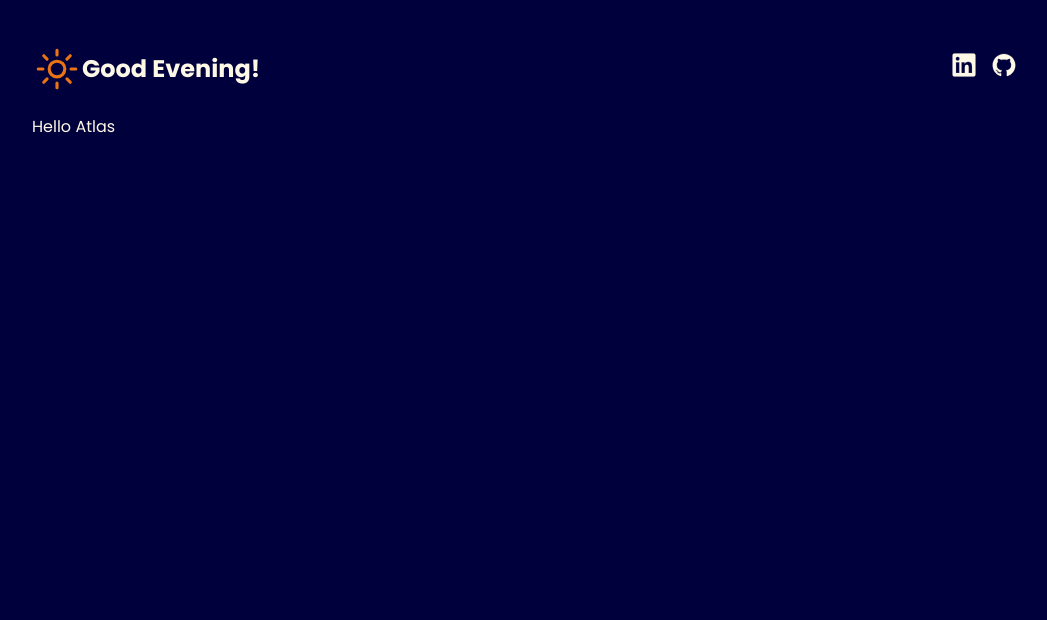
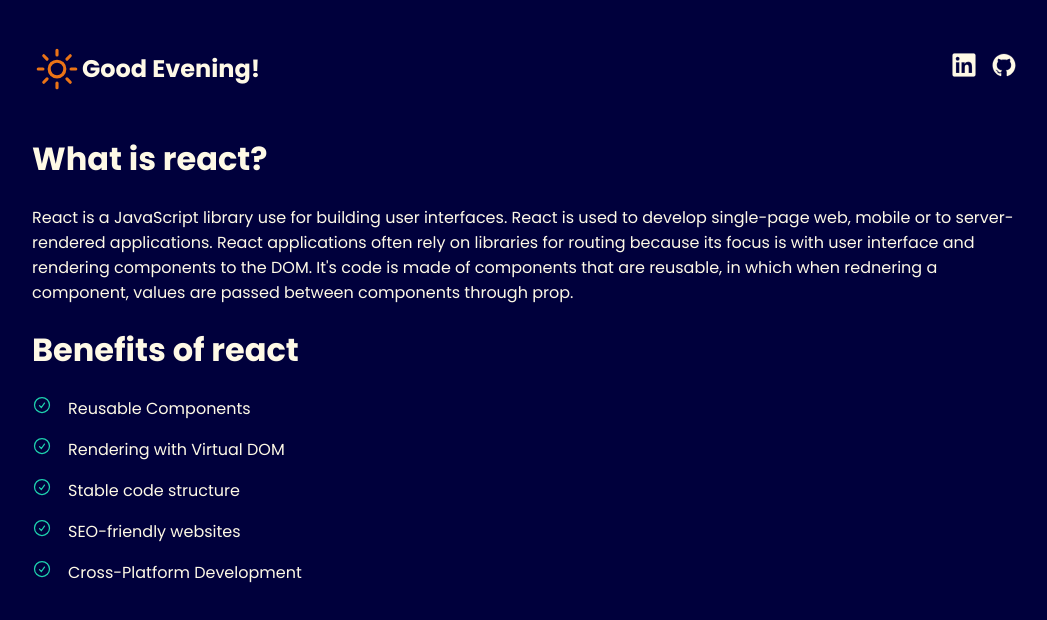
Before and after one commit to KVang2/atlas-react-and-jsx, a React (Vite) app: page / in a window 1280 px wide. Shown: the top 620 px of the page, without its empty margins (108-1155 px from the left). Built offline with nearby package versions, Linux system fonts and the light colour scheme.

Commit message:
update app.jsx

```diff
--- a/src/App.jsx
+++ b/src/App.jsx
@@ -1,10 +1,28 @@
 import React from "react";
 import Header from "./components/Header";
+import Section from "./components/Section";
+
 function App() {
   return (
     <div className="app">
       <Header/>
-      Hello Atlas
+      <Section title="What is react?">
+        <p>
+        React is a JavaScript library use for building user interfaces.
+        React is used to develop single-page web, mobile or to server-rendered applications.
+        React applications often rely on libraries for routing because its focus is with user interface and rendering components to the DOM.
+        It's code is made of components that are reusable, in which when rednering a component, values are passed between components through prop.
+        </p>
+      </Section>
+      <Section title="Benefits of react">
+        <ul>
+          <li>Reusable Components</li>
+          <li>Rendering with Virtual DOM</li>
+          <li>Stable code structure</li>
+          <li>SEO-friendly websites</li>
+          <li>Cross-Platform Development</li>
+        </ul>
+      </Section>
     </div>
   );
 }
--- /dev/null
+++ b/src/components/Section.jsx
@@ -0,0 +1,14 @@
+import React from "react";
+import "../index.css";
+
+// Section component
+const Section = ({ title, children }) => {
+    return (
+        <div className="section">
+    <h1>{title}</h1>
+    {children}
+</div>
+    );
+};
+
+export default Section;
```
Also changed, not shown: src/components/CopyLink.jsx (added), src/components/HelpfulResource.jsx (added).
